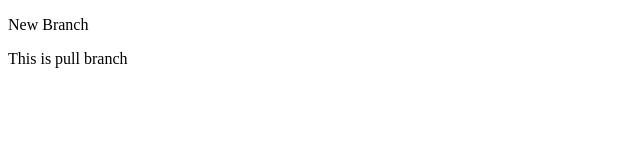
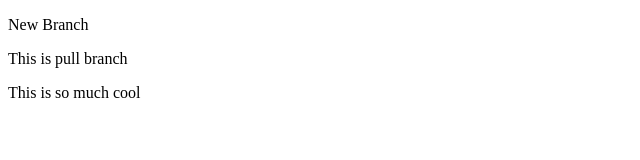
Before and after one commit to saurabhraut1212/github-practice, a plain HTML site: page page.html in a window 1280 px wide. Shown: the whole page, without its empty margins (0-640 px from the left). Drawn offline with Linux system fonts and the light colour scheme.

Commit message:
another commit

```diff
--- a/page.html
+++ b/page.html
@@ -9,6 +9,7 @@
 		<div>
 			<p>New Branch</p>
 			<p>This is pull branch</p>
+			<p>This is so much cool</p>
 		</div>
 	</body>
 </html>
```
